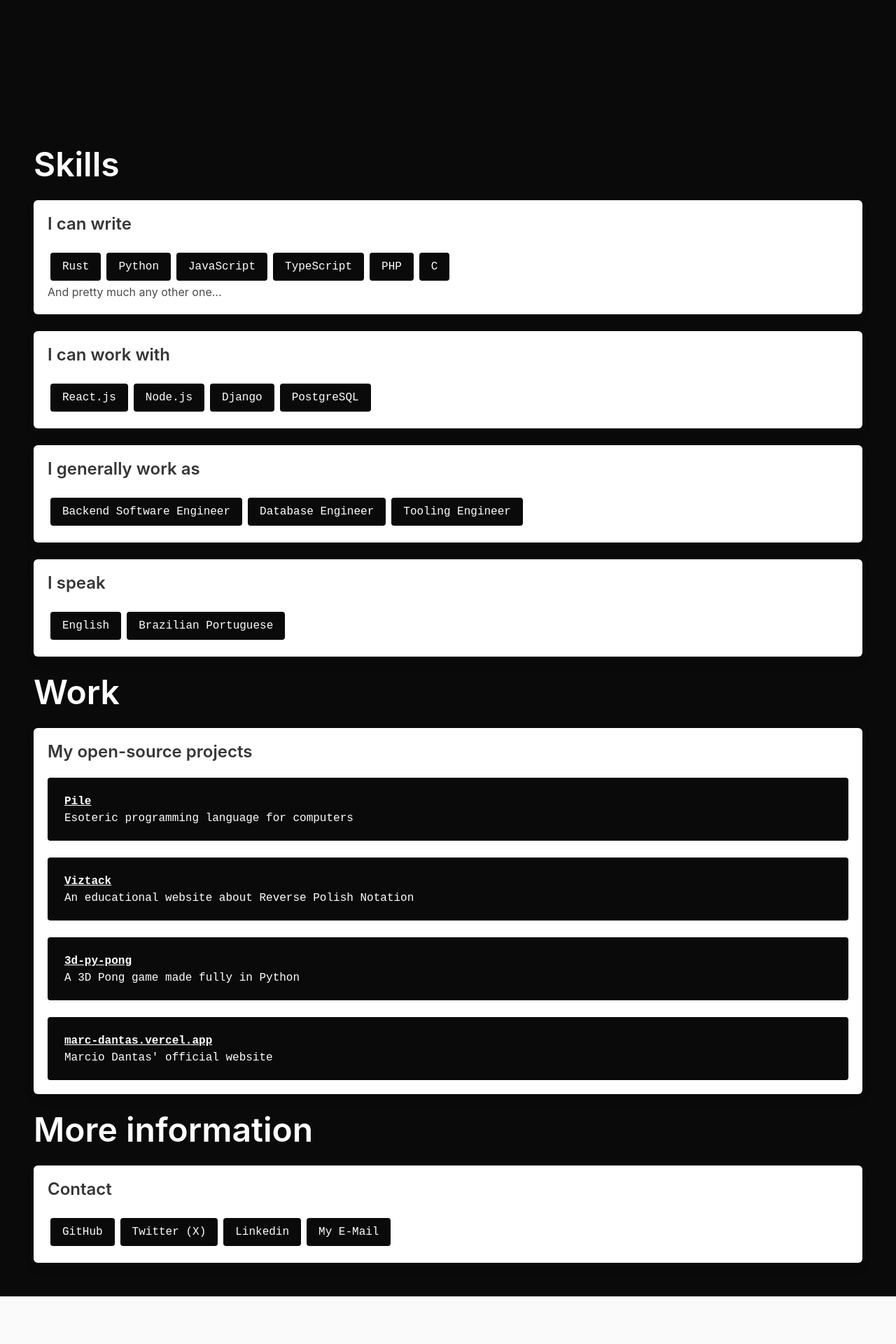
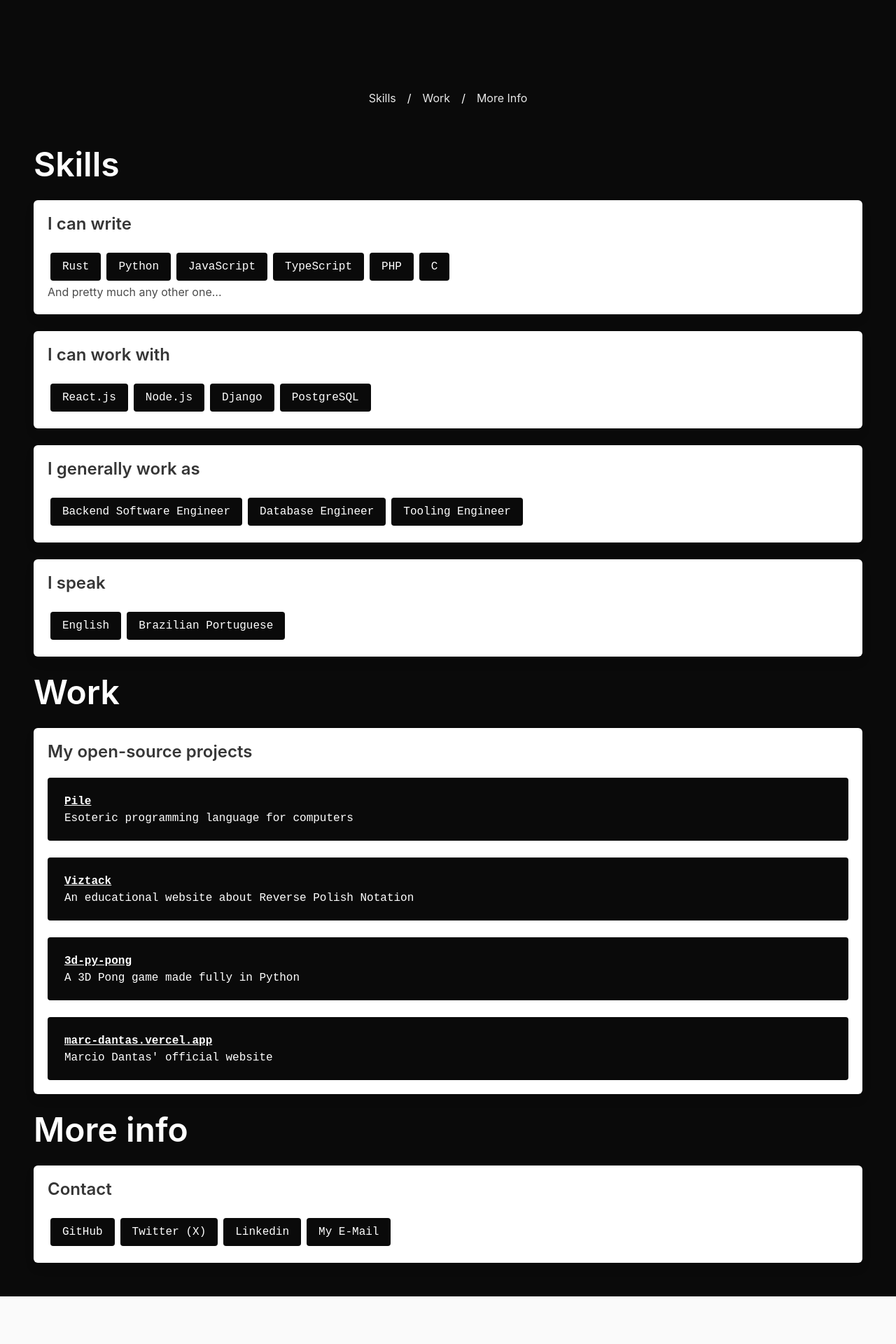
Before and after one commit to marc-dantas/marc-dantas.vercel.app, a React (Vite) app: page / in a window 1280 px wide. Shown: the part 640-2560 px from the top of the page at 70% size. Built offline with nearby package versions, Linux system fonts and the light colour scheme.

Commit message:
menu bar

```diff
--- a/src/App.jsx
+++ b/src/App.jsx
@@ -4,16 +4,37 @@ import Block from './components/Block';
 import Button from './components/Button';
 import Footer from './components/Footer';
 import Title from './components/Title';
+import Menu from './components/Menu';
 import 'bulma';
 
 export default function App() {
   return (
-    <div className="App">
-      <Heading title="Hi there! I'm Marcio Dantas" subtitle="I write softwares">
-        5+ years of experience making world a better place with software.
+    <>
+      <Heading>
+        <div className="hero-body">
+            <div className="columns is-multiline">
+                <div className="column is-full">
+                    <p className="title is-family-monospace is-1">Hi there! I'm Marcio Dantas</p>
+                    <p className="title is-family-monospace is-2">I write softwares</p>
+                </div>
+                <div className="column">
+                  5+ years of experience making world a better place with software.
+                </div>
+            </div>
+        </div>
+        <div className="hero-footer">
+          <Menu>
+            <ul>
+              <li><a href="#skills">Skills</a></li>/
+              <li><a href="#work">Work</a></li>/
+              <li><a href="#moreinfo">More Info</a></li>
+            </ul>
+          </Menu>
+        </div>
       </Heading>
       <div className="hero has-background-black">
         <div className="hero-body">
+          <span id="skills"></span>
           <Title>Skills</Title>
           <Section title="I can write">
             <Button link="https://rust-lang.org">Rust</Button>
@@ -39,6 +60,7 @@ export default function App() {
             <Button>English</Button>
             <Button>Brazilian Portuguese</Button>
           </Section>
+          <span id="work"></span>
           <Title>Work</Title>
           <Section title="My open-source projects">
             <Block link="https://github.com/marc-dantas/pile/" title="Pile">Esoteric programming language for computers</Block>
@@ -46,7 +68,8 @@ export default function App() {
             <Block link="https://github.com/marc-dantas/3d-py-pong" title="3d-py-pong">A 3D Pong game made fully in Python</Block>
             <Block link="https://github.com/marc-dantas/marc-dantas.vercel.app" title="marc-dantas.vercel.app">Marcio Dantas' official website</Block>
           </Section>
-          <Title>More information</Title>
+          <span id="moreinfo"></span>
+          <Title>More info</Title>
           <Section title="Contact">
             <Button link="https://github.com/marc-dantas">GitHub</Button>
             <Button link="https://x.com/marc_dantas">Twitter (X)</Button>
@@ -68,6 +91,6 @@ export default function App() {
             </p>
           </div>
       </Footer>
-    </div>
+    </>
   );
 }
--- a/src/components/Heading.jsx
+++ b/src/components/Heading.jsx
@@ -1,17 +1,7 @@
 export default function Heading(props) {
     return (
         <div className="hero is-fullheight is-black">
-            <div className="hero-body">
-                <div className="columns is-multiline">
-                    <div className="column is-full">
-                        <p className="title is-family-monospace is-1">{props.title}</p>
-                        <p className="title is-family-monospace is-2">{props.subtitle}</p>
-                    </div>
-                    <div className="column">
-                        {props.children}
-                    </div>
-                </div>
-            </div>
+            {props.children}
         </div>
     );
 }
--- /dev/null
+++ b/src/components/Menu.jsx
@@ -0,0 +1,7 @@
+export default function Menu(props) {
+    return (
+        <div className="tabs is-centered">
+            {props.children}
+        </div>
+    );
+}
```
